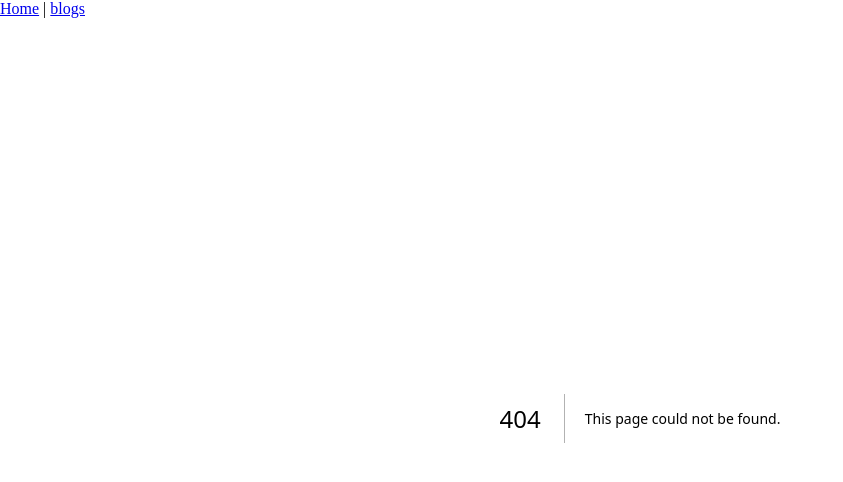
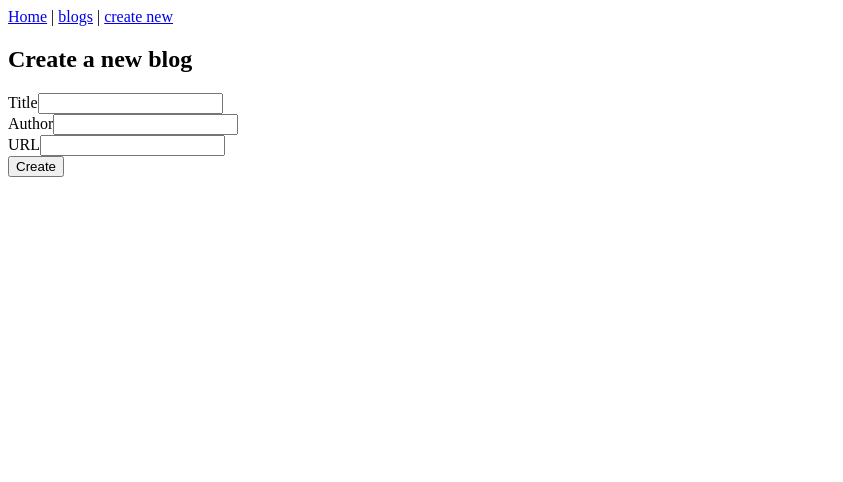
Before and after one commit to gerardoRmrz/nextjs, a Next.js app: page /blogs/new in a window 1280 px wide. Before the commit this address had no page. Shown: the top 482 px of the page, without its empty margins (0-843 px from the left). Built offline with nearby package versions, Linux system fonts and the light colour scheme.

Commit message:
The route /blogs/new has been implemented without functionality

```diff
--- /dev/null
+++ b/app/blogs/new/page.tsx
@@ -0,0 +1,24 @@
+const NewBlog = () => {
+  return (
+    <div>
+      <h2>Create a new blog</h2>
+      <form>
+        <div>
+          <label>Title</label>
+          <input type="text" name="title" required></input>
+        </div>
+        <div>
+          <label>Author</label>
+          <input type="text" name="author" required></input>
+        </div>
+        <div>
+          <label>URL</label>
+          <input type="text" name="url" required></input>
+        </div>
+        <button type="submit">Create</button>
+      </form>
+    </div>
+  );
+};
+
+export default NewBlog;
--- a/app/layout.tsx
+++ b/app/layout.tsx
@@ -11,6 +11,8 @@ export default function RootLayout({
           <Link href="/">Home</Link>
           {" | "}
           <Link href="/blogs">blogs</Link>
+          {" | "}
+          <Link href="/blogs/new">create new</Link>
         </nav>
         {children}
       </body>
```
